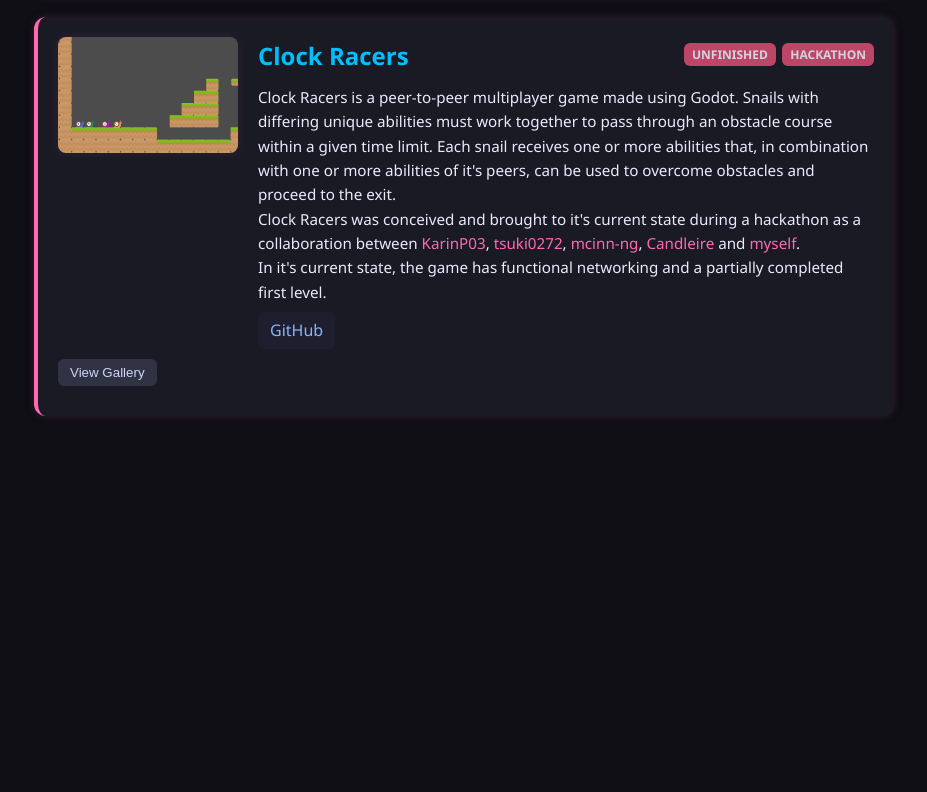
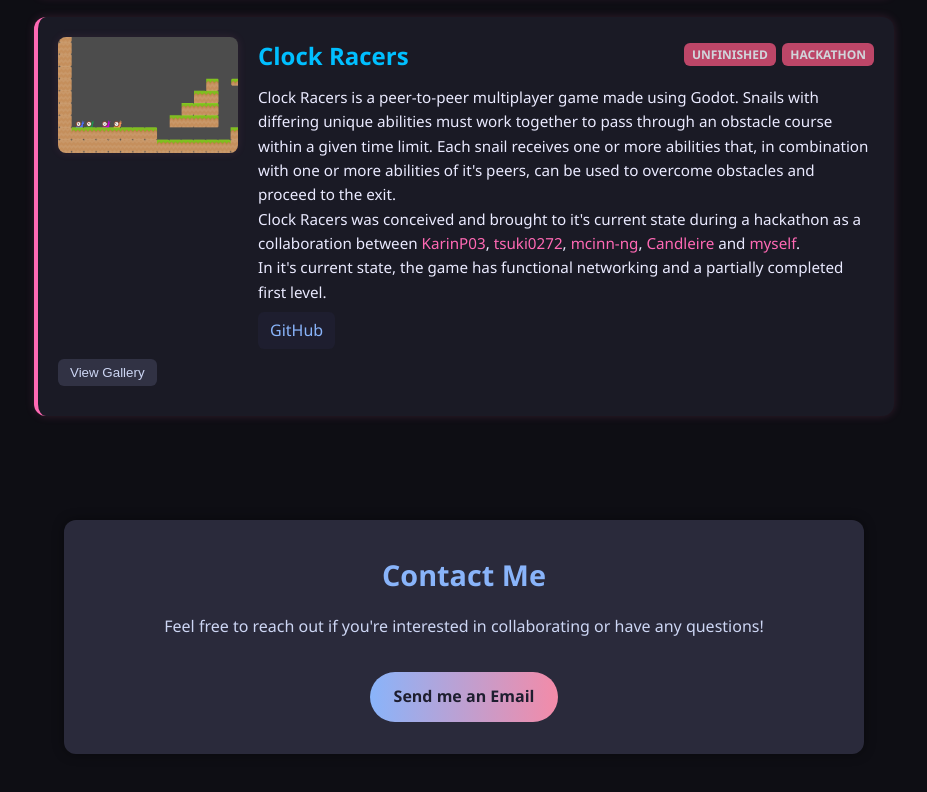
Before and after one commit to theCYBRIX/theCYBRIX.github.io, a plain HTML site: page index.html in a window 1280 px wide. Shown: the part 1786-2578 px from the top of the page, without its empty margins (176-1103 px from the left). Before the commit the page ends 2242 px from the top, so only its background shows below. Drawn offline with Linux system fonts and the light colour scheme.

Commit message:
feat: added contact me section

```diff
--- a/index.html
+++ b/index.html
@@ -6,6 +6,10 @@
     <meta name="viewport" content="width=device-width, initial-scale=1.0" />
     <title>Dev Portfolio</title>
     <style>
+        html {
+            scroll-behavior: smooth;
+        }
+
         :root {
             --bg-dark: #0e0e14;
             --text-light: #eaeaff;
@@ -117,6 +121,31 @@
         .about-me p {
             font-size: 1rem;
             line-height: 1.6;
+        }
+
+        .about-extra {
+            display: flex;
+            justify-content: space-between;
+            align-items: center;
+            flex-wrap: wrap;
+        }
+
+        .about-contact-button {
+            padding: 0.5rem 1rem;
+            background: linear-gradient(to right, #89b4fa, #f38ba8);
+            color: #1e1e2f;
+            font-weight: bold;
+            border-radius: 999px;
+            text-decoration: none;
+            font-size: 0.9rem;
+            transition: background 0.3s ease, transform 0.3s ease, color 0.3s ease;
+            margin-top: 1.5rem;
+        }
+
+        .about-contact-button:hover {
+            background: linear-gradient(to right, #f38ba8, #89b4fa);
+            transform: scale(1.05);
+            color: #ffffff;
         }
 
         .language-icons {
@@ -334,6 +363,46 @@
             flex-shrink: 0;
             box-shadow: 0 0 8px rgba(0, 0, 0, 0.4);
         }
+
+        .contact-section {
+            margin: 4rem auto;
+            max-width: 800px;
+            padding: 2rem;
+            background-color: #2a2a3b;
+            border-radius: 12px;
+            box-shadow: 0 0 12px rgba(0, 0, 0, 0.4);
+            text-align: center;
+            color: #cdd6f4;
+        }
+
+        .contact-section h2 {
+            font-size: 1.8rem;
+            color: #89b4fa;
+            margin-bottom: 1rem;
+        }
+
+        .contact-section p {
+            margin-bottom: 2rem;
+            font-size: 1rem;
+            line-height: 1.6;
+        }
+
+        .contact-button {
+            display: inline-block;
+            padding: 0.75rem 1.5rem;
+            background: linear-gradient(to right, #89b4fa, #f38ba8);
+            color: #1e1e2f;
+            font-weight: bold;
+            border-radius: 999px;
+            text-decoration: none;
+            transition: background 0.3s ease, transform 0.3s ease, color 0.3s ease;
+        }
+
+        .contact-button:hover {
+            background: linear-gradient(to right, #f38ba8, #89b4fa);
+            color: #ffffff;
+            transform: scale(1.05);
+        }
     </style>
 </head>
 
@@ -358,6 +427,7 @@
             related to whatever interests me at the time.
             Always learning!
         </p>
+        <div class="about-extra">
             <div class="language-icons">
                 <img src="https://cdn.jsdelivr.net/gh/devicons/devicon/icons/java/java-original.svg" alt="Java" title="Java" />
                 <img src="https://upload.wikimedia.org/wikipedia/commons/6/6a/Godot_icon.svg" alt="Godot / GDScript" title="Godot / GDScript" />
@@ -365,6 +435,8 @@
                 <img src="https://cdn.jsdelivr.net/gh/devicons/devicon/icons/powershell/powershell-original.svg" alt="PowerShell" title="PowerShell" />
                 <img src="https://cdn.jsdelivr.net/gh/devicons/devicon/icons/html5/html5-original.svg" alt="HTML" title="HTML" />
                 <img src="https://cdn.jsdelivr.net/gh/devicons/devicon/icons/css3/css3-original.svg" alt="CSS" title="CSS" />
+            </div>
+            <a href="#contact" class="about-contact-button">Contact Me</a>
         </div>
 
     </section>
@@ -574,6 +646,12 @@
         </div>
     </main>
 
+    <section id="contact" class="contact-section">
+        <h2>Contact Me</h2>
+        <p>Feel free to reach out if you're interested in collaborating or have any questions!</p>
+        <a href="mailto:dev.cybrix@hotmail.com" class="contact-button">Send me an Email</a>
+    </section>
+
     <script>
         document.querySelectorAll('.toggle-gallery').forEach(button => {
             button.addEventListener('click', () => {
```
Lines whose indentation alone changed are shown as unchanged.
